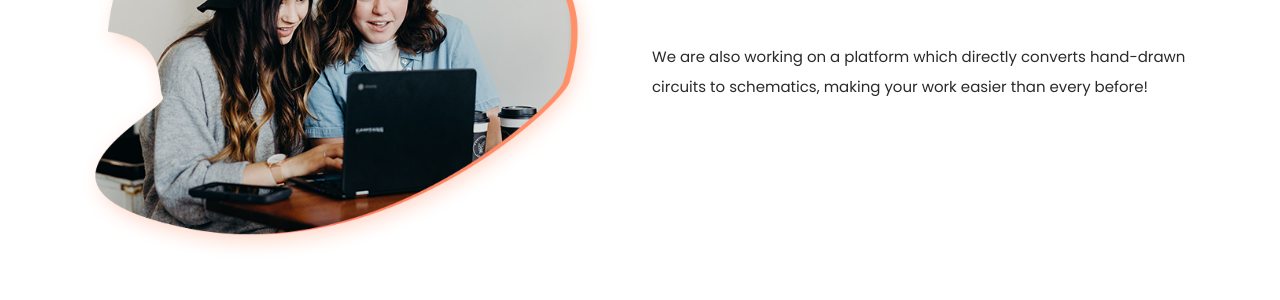
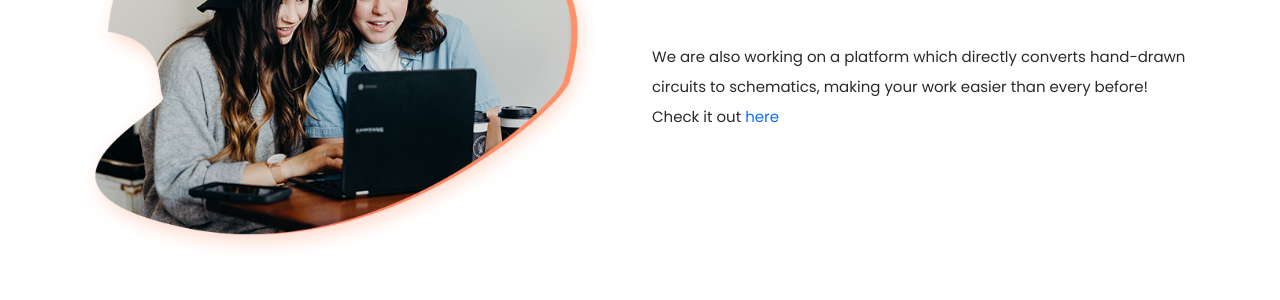
Before and after one commit to malhaar2002/augmentia, a Flask app: page / in a window 1280 px wide. Shown: the part 1476-1776 px from the top of the page. Run offline with Flask 3, Linux system fonts and the light colour scheme; some libraries are stand-ins or nearby versions.

Commit message:
added rushi's cv project link

```diff
--- a/templates/index.html
+++ b/templates/index.html
@@ -156,7 +156,7 @@ https://templatemo.com/tm-565-onix-digital
           <div class="section-heading">
             <br><br><br><br><br>
             <h2><em>Coming Soon!</em></h2>
-            <p>We are also working on a platform which directly converts hand-drawn circuits to schematics, making your work easier than every before!</p>
+            <p>We are also working on a platform which directly converts hand-drawn circuits to schematics, making your work easier than every before! Check it out <a href="https://gadhvirushiraj-page2circuit-webapp-hvznh0.streamlit.app/">here</a></p>
           </div>
         </div>
       </div>
```
